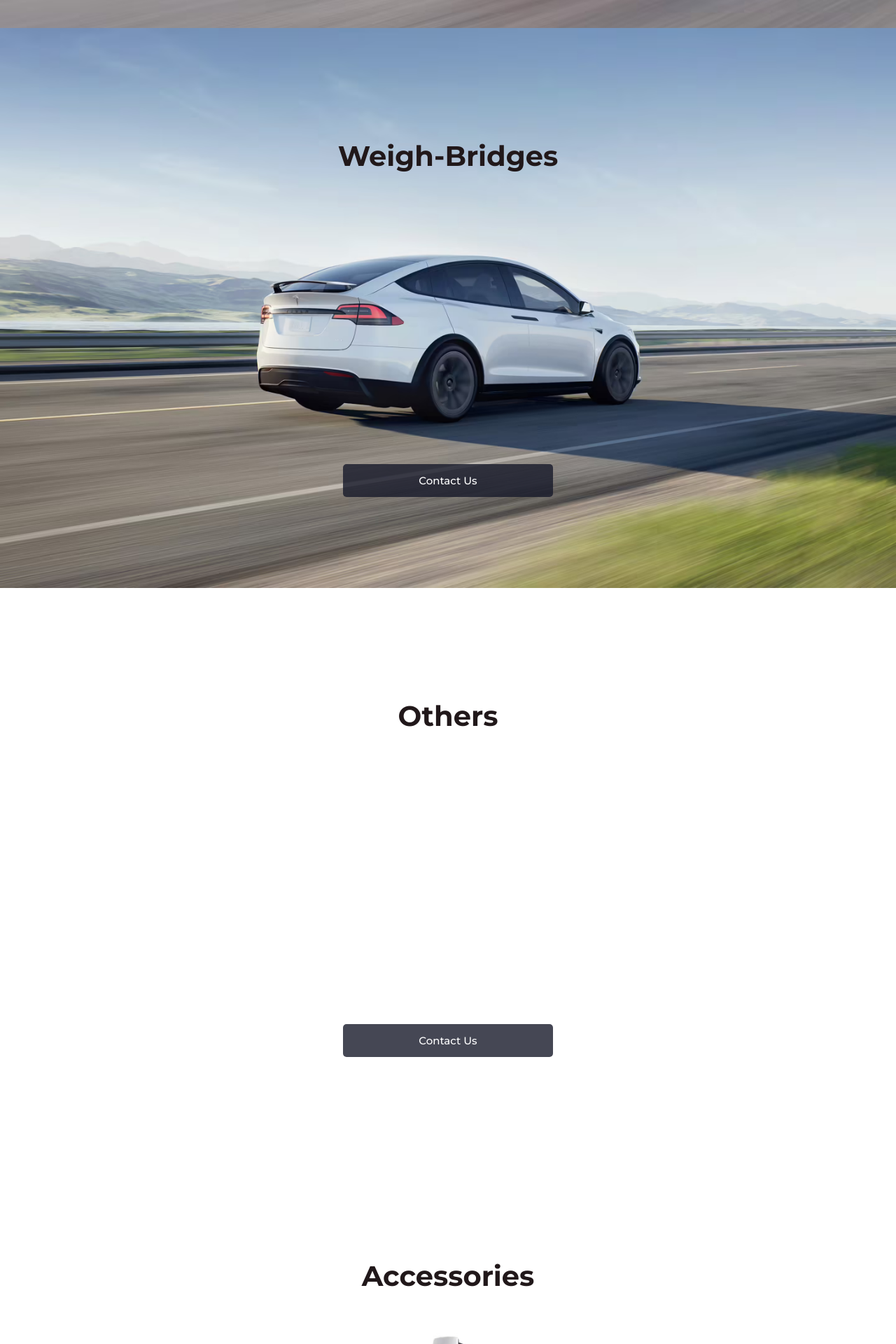
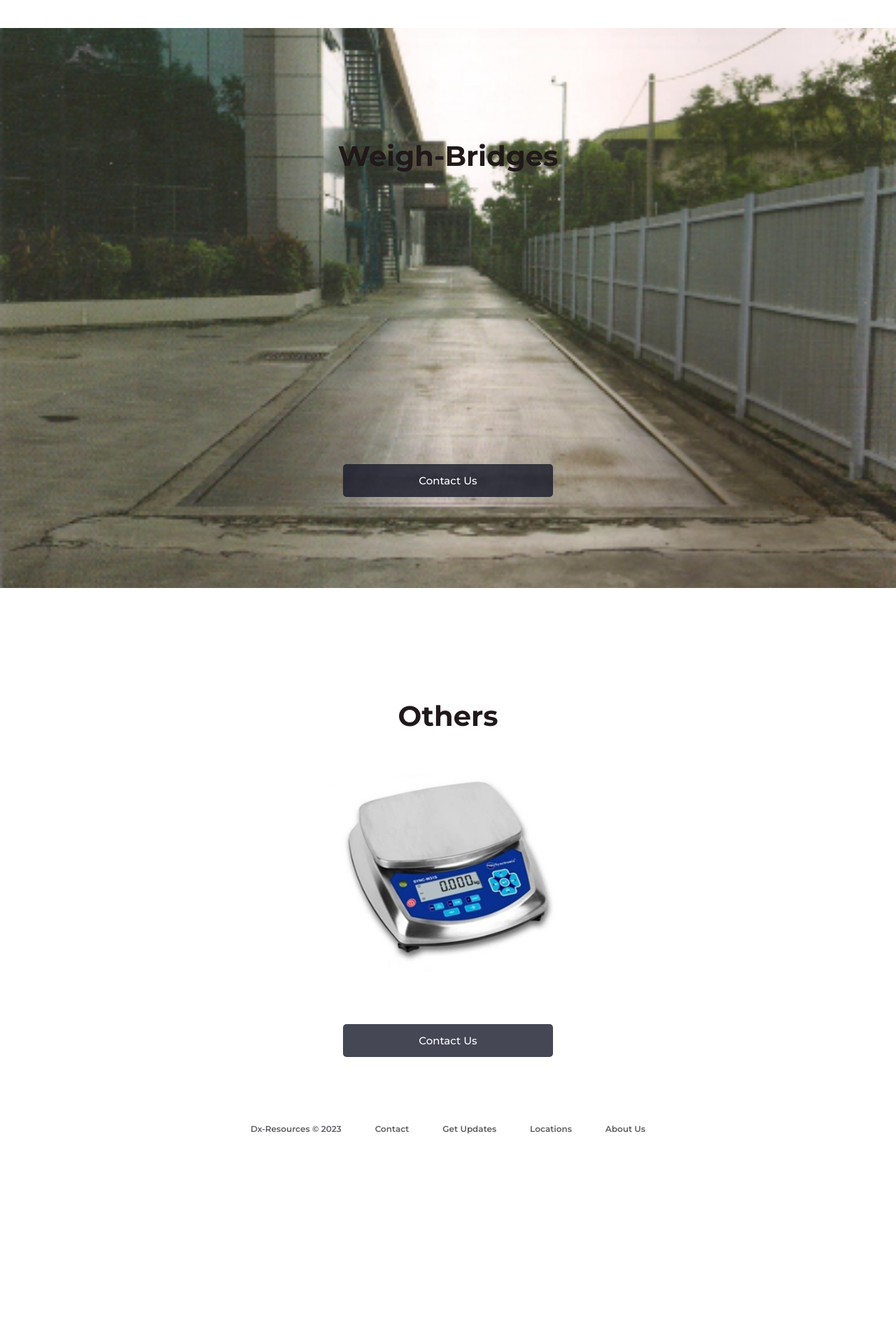
Before and after one commit to speedjin1995/dxweighing, a PHP site: page / in a window 1280 px wide. Shown: the part 2360-4280 px from the top of the page at 70% size. After the commit the page ends 3980 px from the top, so only its background shows below. Run offline with PHP 8.4, Linux system fonts and the light colour scheme; some web fonts are replaced.

Commit message:
fix home page

```diff
--- a/assets/css/section.css
+++ b/assets/css/section.css
@@ -13,23 +13,24 @@
 }
 
 .one {
-    background-image: url(../media/precision-scales.jpg);
+    /* background-image: url(../media/precision-scales.jpg); */
+    background-image: url(../media/precision-scales-1.jpg);
 }
 
 .two {
-    background-image: url(../media/2.avif);
+    background-image: url(../media/platform-scale.jpg);
 }
 
 .three {
-    background-image: url(../media/3.avif);
+    background-image: url(../media/crane-weigher.jpeg);
 }
 
 .four {
-    background-image: url(../media/4.avif);
+    background-image: url(../media/weigh-bridge.png);
 }
 
-.seven {
-    background-image: url(../media/7.avif);
+.five {
+    background-image: url(../media/others.jpeg);
 }
 
 /* content */
--- a/footer.php
+++ b/footer.php
@@ -1,11 +1,11 @@
 <footer class="footer">
     <ul>
-        <li><a href="#">Tesla © 2021</a></li>
-        <li><a href="#">privacy</a></li>
+        <li><a href="#">Dx-Resources © 2023</a></li>
         <li><a href="#">contact</a></li>
-        <li><a href="#">careers</a></li>
-        <li><a href="#">news</a></li>
-        <li><a href="#">engage</a></li>
+        <!-- <li><a href="#">careers</a></li> -->
+        <!-- <li><a href="#">news</a></li> -->
+        <li><a href="#">get updates</a></li>
         <li><a href="#">locations</a></li>
+        <li><a href="#">about us</a></li>
     </ul>
 </footer>
--- a/index.php
+++ b/index.php
@@ -51,15 +51,6 @@
             <div class="button-container">
                 <a class="btn btn-primary" href="roof.php">Contact Us</a>
             </div>
-        </section>
-        <section class="section seven">
-            <div class="content">
-                <h1 class="title">Accessories</h1>
-            </div>
-            <div class="button-container">
-                <a class="btn btn-primary" href="#">Contact Us</a>
-            </div>
-
 <?php
     include 'footer.php';
 ?>
```
Also changed, not shown: assets/media/crane-weigher.jpeg, assets/media/others.jpeg (added), assets/media/platform-scale.jpg, assets/media/precision-scales-1.jpg (added), assets/media/precision-scales.jpg, assets/media/weigh-bridge.png, 1 other file.
